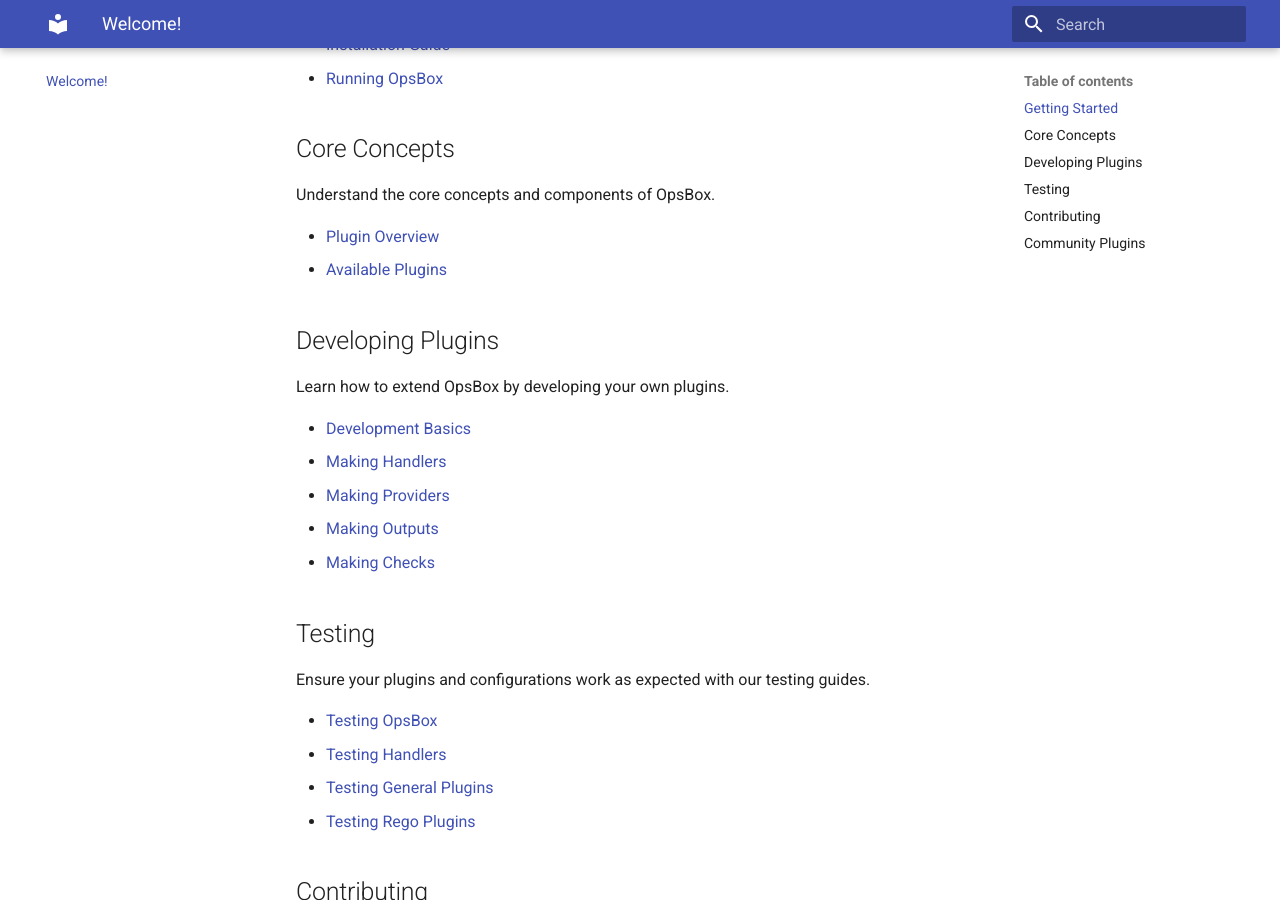
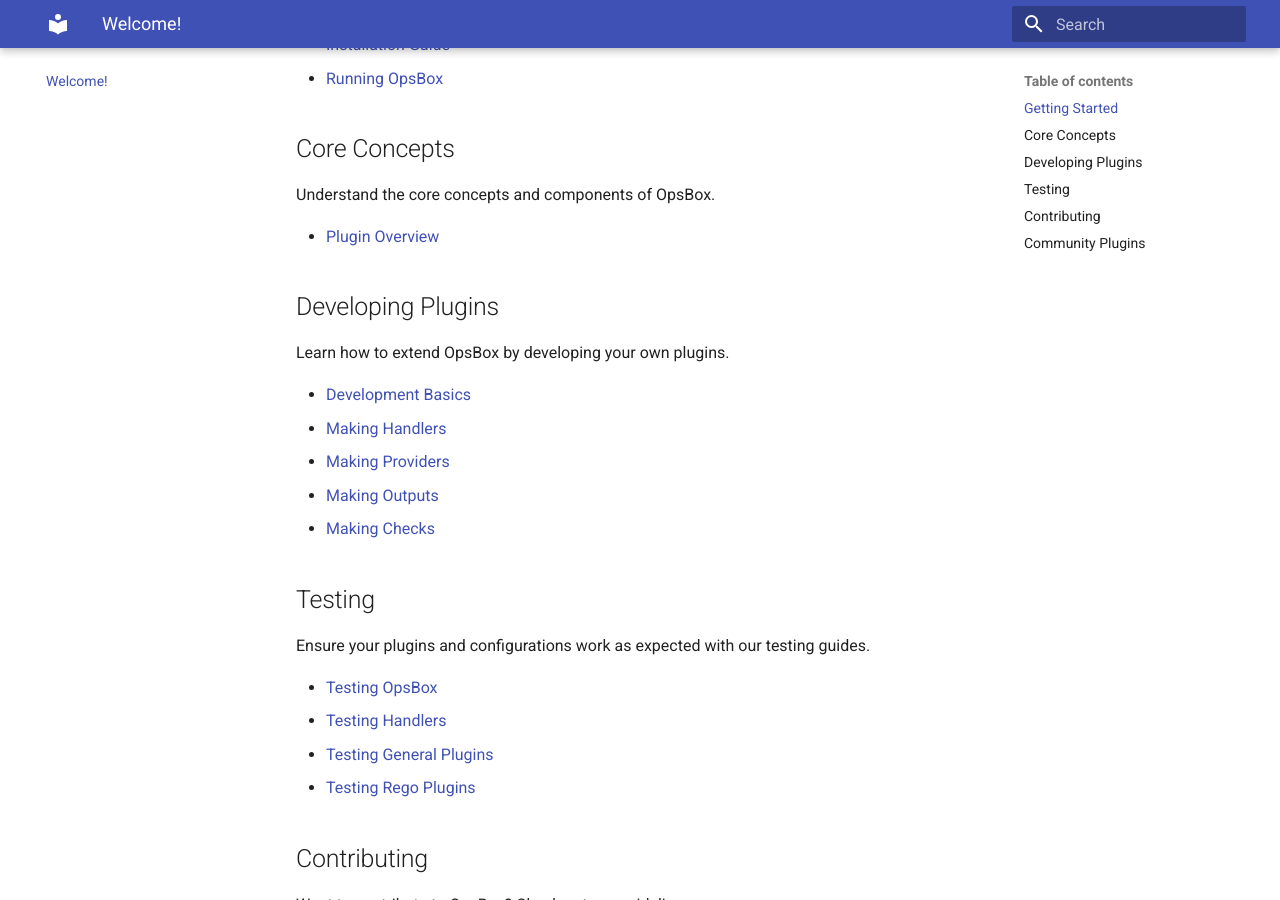
Before and after one commit to sudoersllc/opsbox-docs, an MkDocs documentation site: the page built from docs/index.md, in a window 1280 px wide and 900 px high, scrolled down 405 px. Built offline with MkDocs 1.6.1 and Material for MkDocs 9.7.7, drawn with Linux system fonts in a browser that asks for light colours.

Commit message:
link fix

```diff
--- a/docs/index.md
+++ b/docs/index.md
@@ -14,8 +14,6 @@ New to OpsBox? Start here to set up your environment and learn the basics.
 Understand the core concepts and components of OpsBox.
 
 - [Plugin Overview](core/plugins/plugin_overview.md)
-- [Available Plugins](core/plugins/available_plugins.md)
-
 ## Developing Plugins
 
 Learn how to extend OpsBox by developing your own plugins.
```
